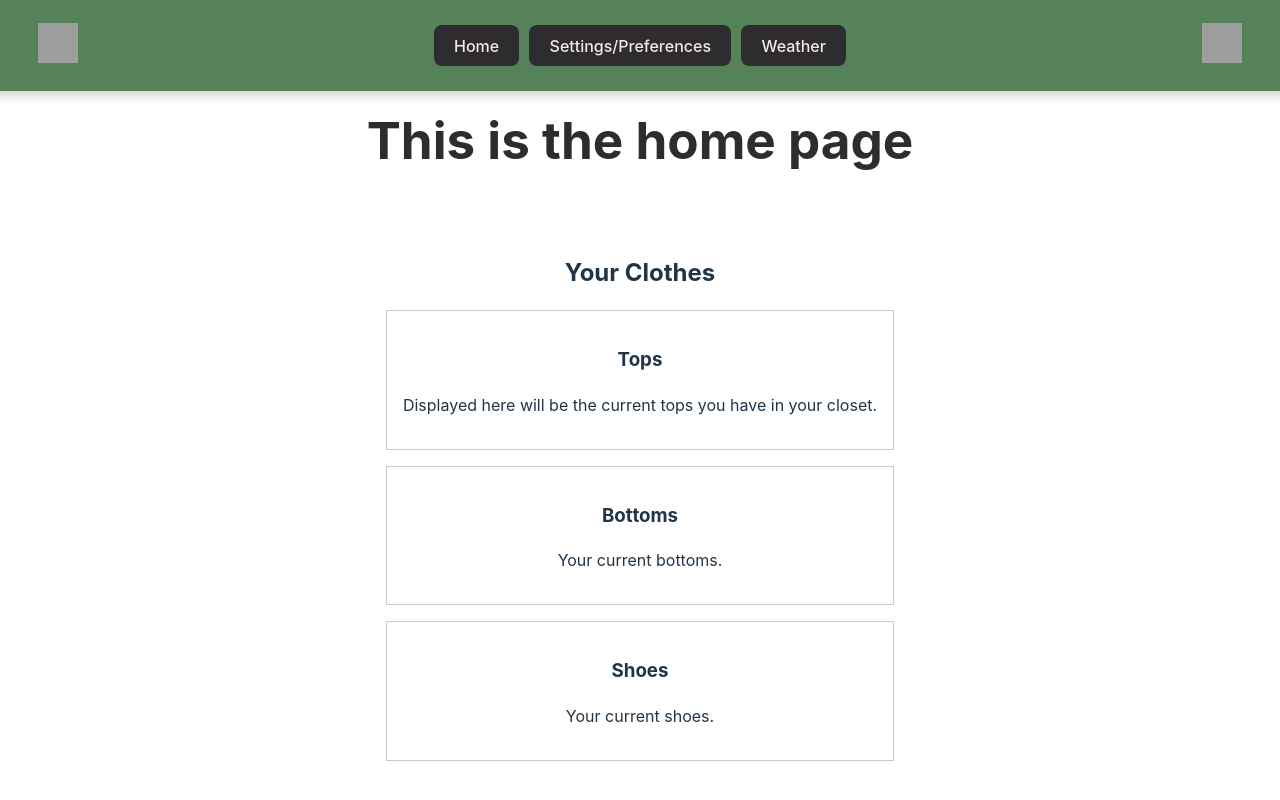
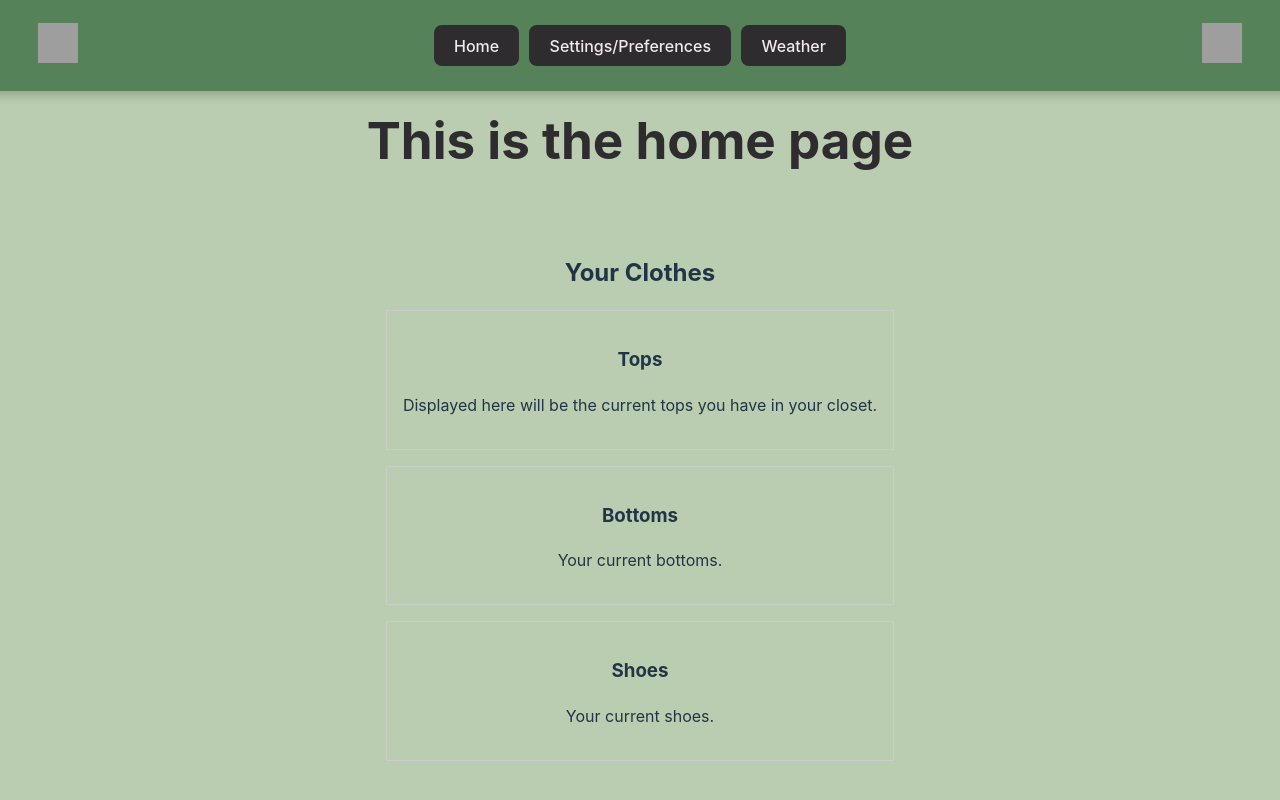
Before and after one commit to WVU-CS330-2024-08-Group02/ClimaCloset, a React (Vite) app: page /#/ in a window 1280 px wide. Shown: the top 800 px of the page. Built offline with nearby package versions, Linux system fonts and the light colour scheme; grey boxes are pictures that could not be loaded.

Commit message:
Fixed background color

```diff
--- a/src/index.css
+++ b/src/index.css
@@ -78,7 +78,7 @@ button:active {
 @media (prefers-color-scheme: light) {
   :root {
     color: #213547;
-    background-color: #ffffff;
+    background-color: var(--ash-gray);
   }
   a:hover {
     color: #747bff;
--- a/src/pages/Closet.css
+++ b/src/pages/Closet.css
@@ -3,6 +3,4 @@
     min-height: 100vh;
     margin: 0;
     padding: 20px;
-    border: 5px solid var(--rasin-black);
-    border-radius: 16px;
 }
```
